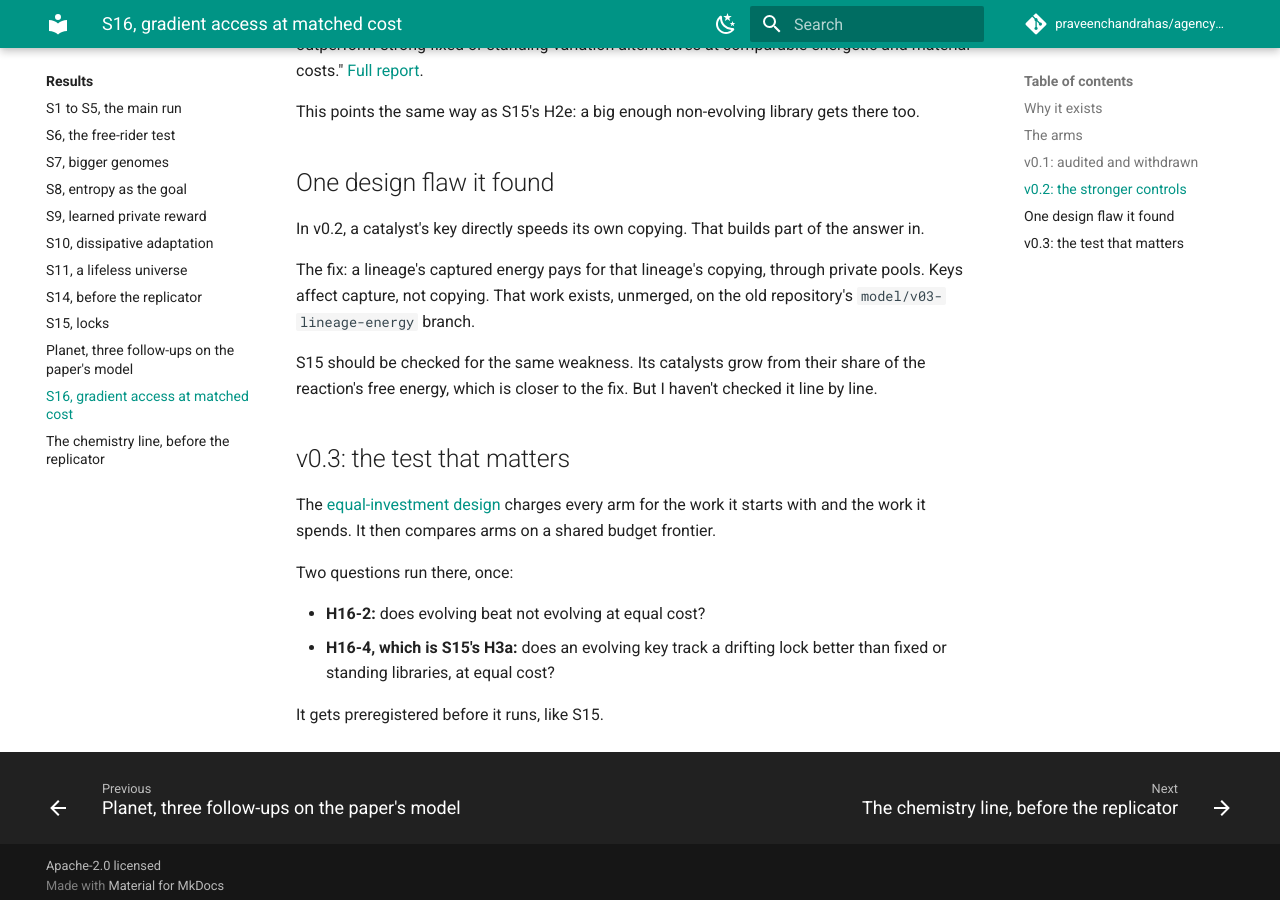
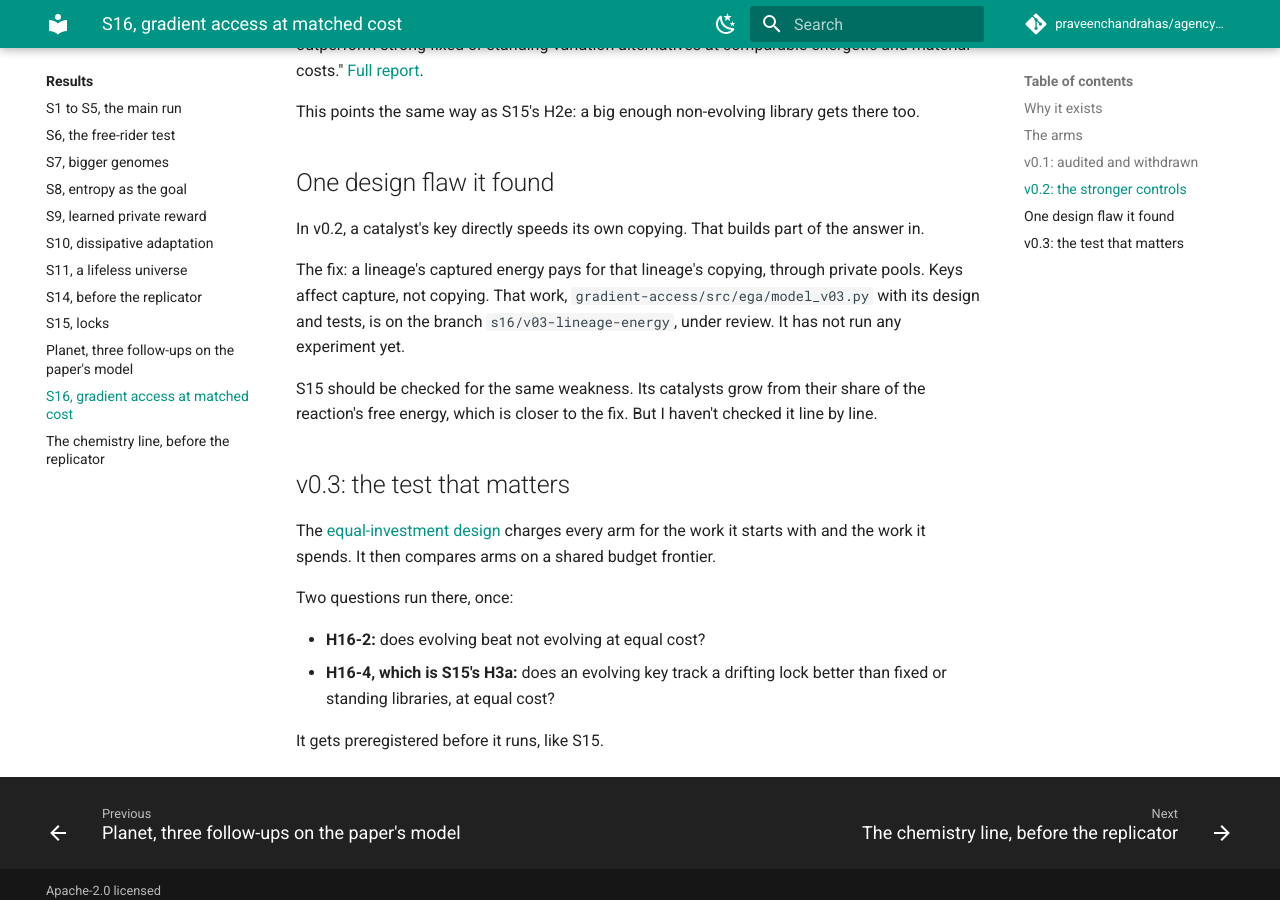
Before and after one commit to praveenchandrahas/agency-from-gradients, an MkDocs documentation site: the page built from docs/results/s16.md, in a window 1280 px wide and 900 px high, scrolled down 2309 px. Built offline with MkDocs 1.6.1 and Material for MkDocs 9.7.7, drawn with Linux system fonts in a browser that asks for light colours; comment, search, counter and statistics services are not loaded.

Commit message:
S16 page: point to the v0.3 lineage-energy branch
Co-Authored-By: Claude Opus 5.5 <noreply@anthropic.com>
Claude-Session: https://claude.ai/code/session_01R9FdkDqX4ZSnbqmav9szkG

```diff
--- a/docs/results/s16.md
+++ b/docs/results/s16.md
@@ -65,7 +65,7 @@ This points the same way as S15's H2e: a big enough non-evolving library gets th
 
 In v0.2, a catalyst's key directly speeds its own copying. That builds part of the answer in.
 
-The fix: a lineage's captured energy pays for that lineage's copying, through private pools. Keys affect capture, not copying. That work exists, unmerged, on the old repository's `model/v03-lineage-energy` branch.
+The fix: a lineage's captured energy pays for that lineage's copying, through private pools. Keys affect capture, not copying. That work, `gradient-access/src/ega/model_v03.py` with its design and tests, is on the branch `s16/v03-lineage-energy`, under review. It has not run any experiment yet.
 
 S15 should be checked for the same weakness. Its catalysts grow from their share of the reaction's free energy, which is closer to the fix. But I haven't checked it line by line.
 
```
